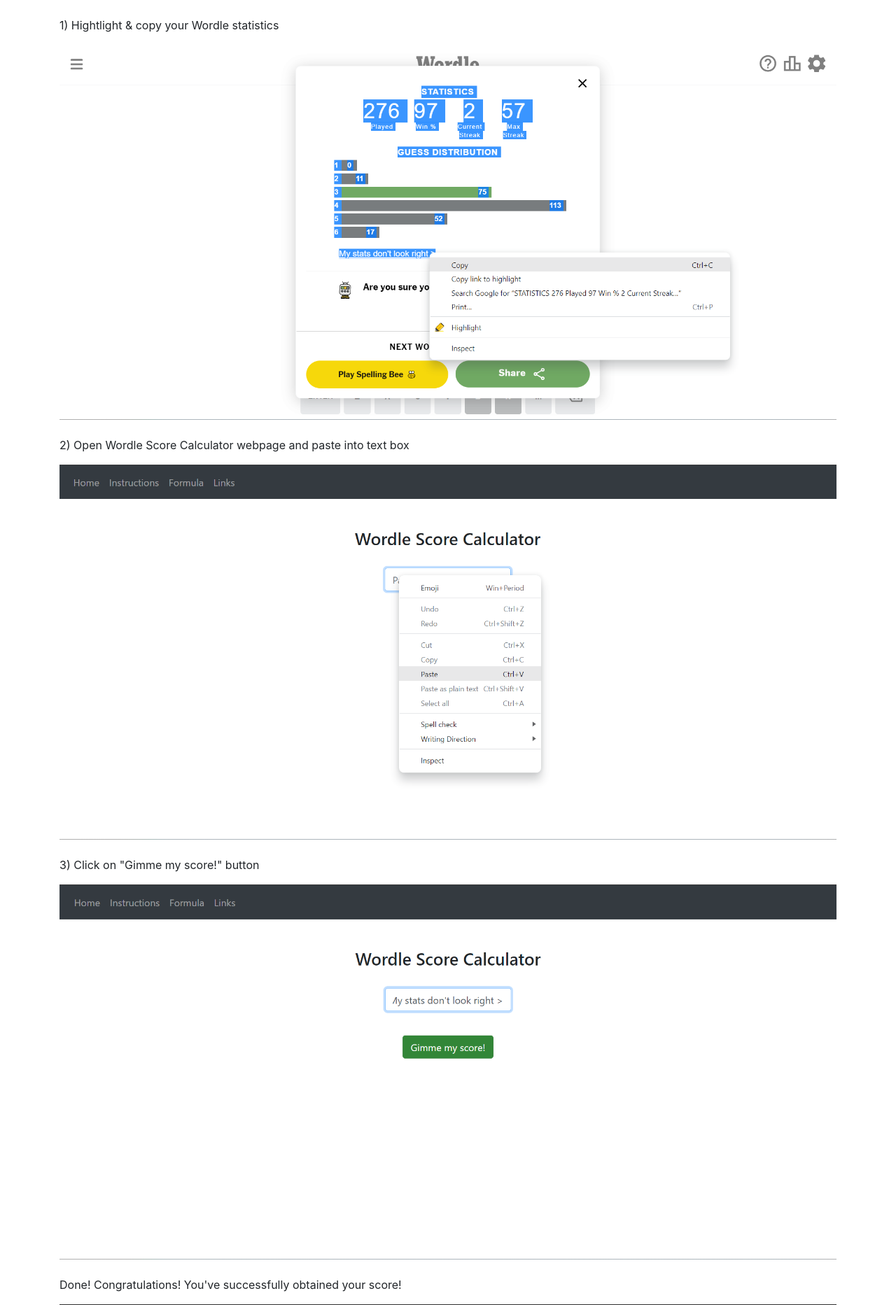
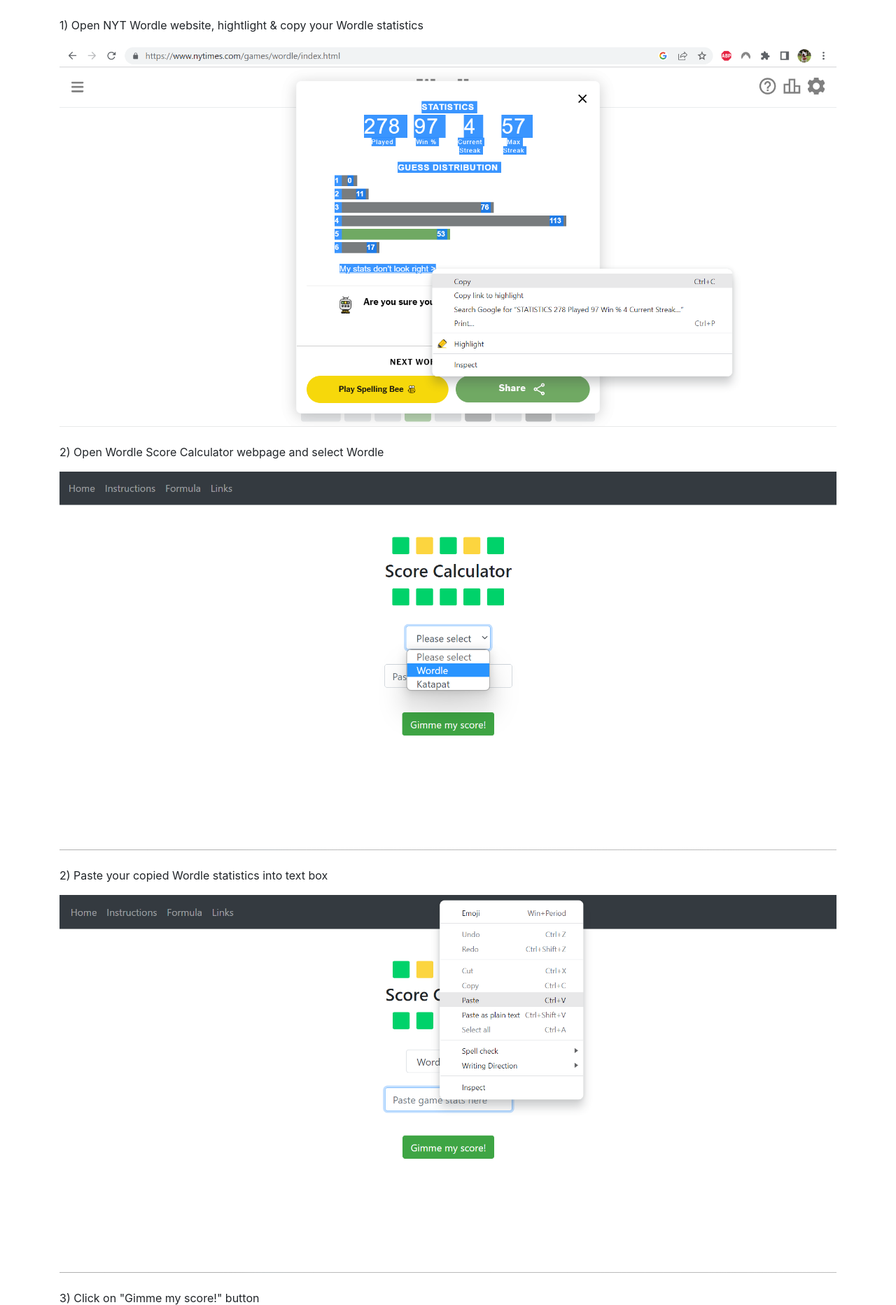
Before and after one commit to dn288/wordle-calc, a Flask app: page /instructions in a window 1280 px wide. Shown: the part 56-1921 px from the top of the page at 70% size. Run offline with Flask 2, Linux system fonts and the light colour scheme.

Commit message:
Update instructions.html

```diff
--- a/templates/instructions.html
+++ b/templates/instructions.html
@@ -3,19 +3,25 @@
 {% block content %}
 <br>
 <div>
-    <p>1) Hightlight & copy your Wordle statistics</p>
-<img src="/static/step_2.png" class="img-fluid" rel="instructions">
+    <p>1) Open NYT Wordle website, hightlight & copy your Wordle statistics</p>
+<img src="/static/word_calc_step2.png" class="img-fluid" rel="instructions">
 <br>
 <br>
-    <p>2) Open Wordle Score Calculator webpage and paste into text box</p>
-<img src="/static/step_3.png" class="img-fluid" rel="instructions">
+    <p>2) Open Wordle Score Calculator webpage and select Wordle</p>
+<img src="/static/word_calc_step1.png" class="img-fluid" rel="instructions">
+<br>
+<br>
+    <p>2) Paste your copied Wordle statistics into text box</p>
+<img src="/static/word_calc_step3.png" class="img-fluid" rel="instructions">
 <br>
 <br>
     <p>3) Click on "Gimme my score!" button</p>
-<img src="/static/step_4.png" class="img-fluid" rel="instructions">
+<img src="/static/word_calc_step4b.png" class="img-fluid" rel="instructions">
 <br>
 <br>
     <p>Done! Congratulations! You've successfully obtained your score!</p>
-<img src="/static/step_5.png" class="img-fluid" rel="instructions">
+<img src="/static/word_calc_step5.png" class="img-fluid" rel="instructions">
 </div>
+<br/>
+  <h4 align="center">🟩🟩🟩🟩🟩</h4>
 {% endblock %}
```
